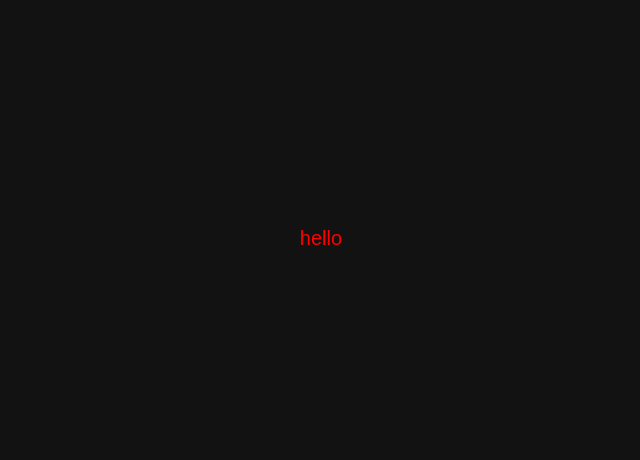
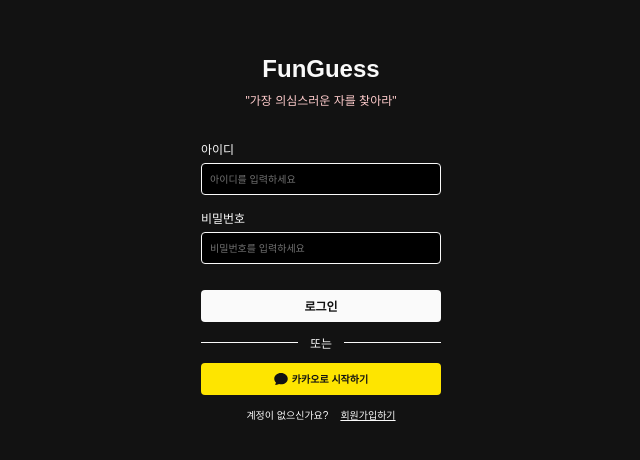
Before and after one commit to madcamp-snowfungus/funguess, a Next.js app: page /login in a window 1280 px wide. Shown: the part 162-622 px from the top of the page, without its empty margins (319-959 px from the left). Built offline with nearby package versions, Linux system fonts and the light colour scheme; a web font is replaced by a local one.

Commit message:
feat: 로그인 페이지 UI 구현

```diff
--- a/src/app/login/page.tsx
+++ b/src/app/login/page.tsx
@@ -1,23 +1,187 @@
 // src/app/login/page.tsx
+'use client'
+
 import React from 'react';
 import styled from 'styled-components';
+import { useRouter } from 'next/navigation';
 
-const page = () => {
+const LoginPage = () => {
+  const router = useRouter();
+
   return (
-    <div style={{
-        display: 'flex',
-        justifyContent: 'center',
-        alignItems: 'center',
-        height: '100vh',
-    }}>
-        <span style={text}>hello</span>
-    </div>
+    <Wrapper>
+      <Logo>FunGuess</Logo>
+      <SubTitle>"가장 의심스러운 자를 찾아라"</SubTitle>
+
+      <Label>아이디</Label>
+      <Input type="text" placeholder="아이디를 입력하세요" />
+
+      <Label>비밀번호</Label>
+      <Input type="password" placeholder="비밀번호를 입력하세요" />
+
+      <LoginButton>로그인</LoginButton>
+
+      <OrContainer>
+        <Line/>
+        <OrText>또는</OrText>
+        <Line/>
+      </OrContainer>
+
+      <KakaoButton>
+        <svg xmlns="http://www.w3.org/2000/svg" width="18" height="16" viewBox="0 0 18 16" fill="none">
+          <path d="M9 15.0021C13.9703 15.0021 18 11.6437 18 7.50103C18 3.35832 13.9703 0 9 0C4.02975 0 0 3.35832 0 7.50103C0 9.387 0.835875 11.1122 2.21625 12.4303C2.10713 13.519 1.74713 14.7127 1.34888 15.6086C1.26 15.8079 1.43213 16.0308 1.656 15.9965C4.194 15.6 5.70262 14.9913 6.3585 14.6742C7.22 14.8938 8.10818 15.004 9 15.0021Z" fill="#121212"/>
+        </svg>
+        카카오로 시작하기
+      </KakaoButton>
+
+      <Signup>
+        계정이 없으신가요?
+        <SignupText onClick={() => router.push('/signup')}>회원가입하기</SignupText>
+      </Signup>
+    </Wrapper>
   );
 };
 
-export default page;
+export default LoginPage;
 
-const text = {
-    color: 'red',
-    fontSize: '20px'
-};
+const Wrapper = styled.div`
+  height: 100vh;
+  display: flex;
+  flex-direction: column;
+  justify-content: center;
+  align-items: center;
+`;
+
+const Logo = styled.p`
+  color: #FAFAFA;
+  font-size: 24px;
+  font-weight: 700;
+  cursor: default;
+`;
+
+const SubTitle = styled.p`
+  color: #FFCCCC;
+  font-size: 12px;
+  margin-top: 8px;
+  margin-bottom: 32px;
+  cursor: default;
+`;
+
+const Label = styled.p`
+  color: #FAFAFA;
+  width: 240px;
+  text-align: left;
+  font-size: 12px;
+  margin-bottom: 6px;
+  cursor: default;
+`;
+
+const Input = styled.input`
+  width: 240px;
+  padding: 8px;
+  border: 1px solid #FAFAFA;
+  border-radius: 4px;
+  background-color: #000;
+  color: #fff;
+  font-size: 12px;
+  display: flex;
+  justify-content: center;
+  align-items: center;
+  margin-bottom: 14px;
+
+  &::placeholder {
+    color: #707070;
+    font-size: 10px;
+  }
+`;
+
+const LoginButton = styled.button`
+  width: 240px;
+  height: 32px;
+  display: flex;
+  justify-content: center;
+  align-items: center;
+  background-color: #FAFAFA;
+  color: #121212;
+  font-size: 12px;
+  font-weight: 600;
+  border: none;
+  border-radius: 4px;
+  padding: 8px;
+  margin: 12px 0px;
+  cursor: pointer;
+  transition: filter 0.2s ease-in-out;
+
+  &:hover {
+    filter: brightness(0.8);
+  }
+`;
+
+const OrContainer = styled.div`
+  display: flex;
+  align-items: center;
+  width: 240px;
+  gap: 12px;
+  cursor: default;
+`;
+
+const Line = styled.div`
+  flex: 1;
+  height: 0.3px;
+  background-color: #FAFAFA;
+`;
+
+const OrText = styled.p`
+  color: #FAFAFA;
+  font-size: 12px;
+  font-weight: 300;
+`;
+
+const KakaoButton = styled.button`
+  width: 240px;
+  height: 32px;
+  display: flex;
+  justify-content: center;
+  align-items: center;
+  background-color: #FEE500;
+  color: #121212;
+  font-size: 10px;
+  font-weight: 600;
+  border: none;
+  border-radius: 4px;
+  padding: 8px;
+  margin-top: 12px;
+  cursor: pointer;
+  transition: filter 0.2s ease-in-out;
+  gap: 4px;
+
+  &:hover {
+    filter: brightness(0.8);
+  }
+
+  svg {
+    width: 14px;
+    height: 12px;
+  }
+`;
+
+const Signup = styled.div`
+  display: flex;
+  flex-directino: row;
+  justify-content: center;
+  align-items: center;
+  color: #FAFAFA;
+  font-size: 10px;
+  font-weight: 300;
+  margin-top: 12px;
+  gap: 12px;
+  cursor: default;
+`;
+
+const SignupText = styled.div`
+  color: #FAFAFA;
+  font-size: 10px;
+  font-weight: 400;
+  text-decoration: underline;
+  cursor: pointer;
+`;
```
Also changed, not shown: src/app/signup/page.tsx (+5 -2 lines).
